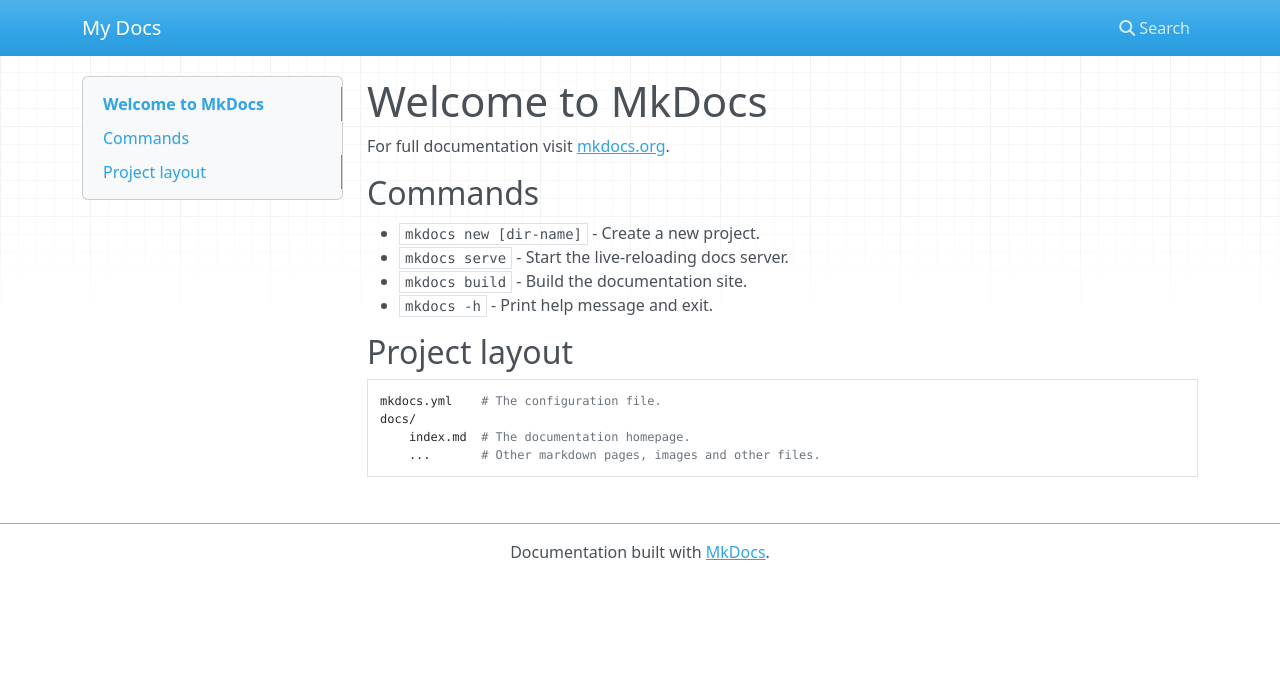
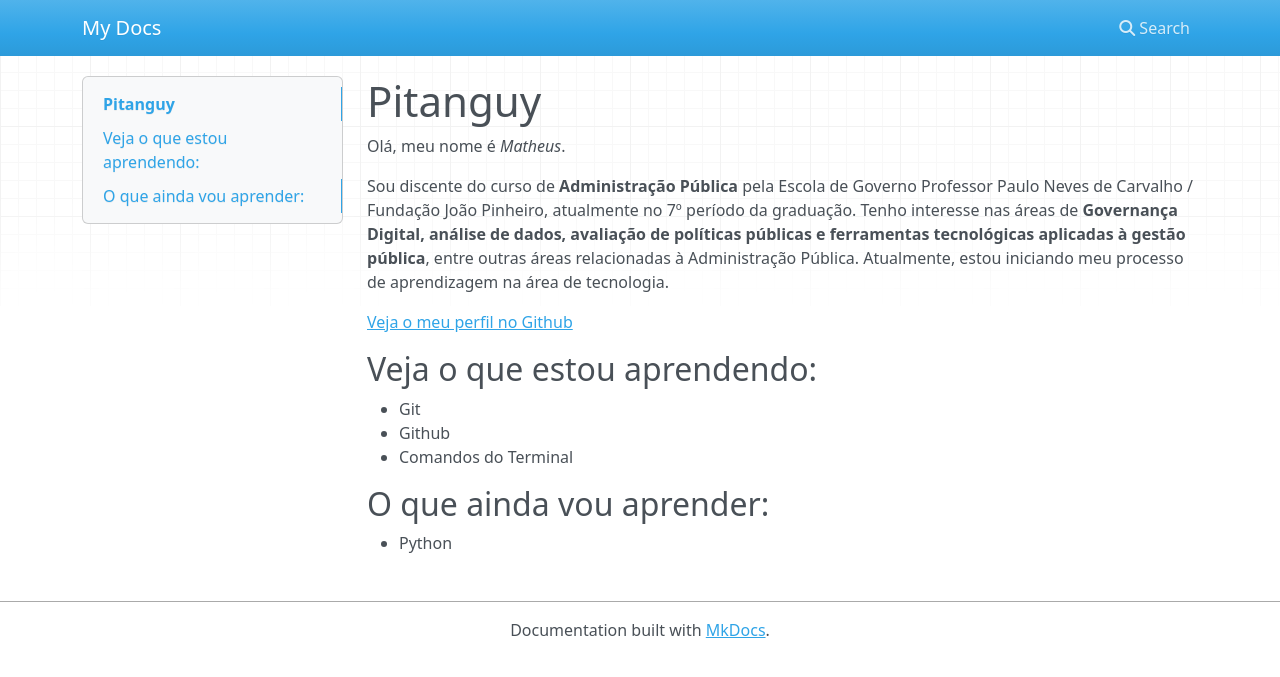
Before and after one commit to mathpitanguy/pitanguy, an MkDocs documentation site: the page built from docs/index.md, in a window 1280 px wide. Shown: the top 677 px of the page. Built offline with MkDocs 1.6.1, drawn with Linux system fonts in a browser that asks for light colours; nearby versions of some CDN libraries.

Commit message:
Altera texto da parte inicial

```diff
--- a/docs/index.md
+++ b/docs/index.md
@@ -1,17 +1,15 @@
-# Welcome to MkDocs
+# Pitanguy
 
-For full documentation visit [mkdocs.org](https://www.mkdocs.org).
+Olá, meu nome é *Matheus*.
 
-## Commands
+Sou discente do curso de **Administração Pública** pela Escola de Governo Professor Paulo Neves de Carvalho / Fundação João Pinheiro, atualmente no 7º período da graduação. Tenho interesse nas áreas de **Governança Digital, análise de dados, avaliação de políticas públicas e ferramentas tecnológicas aplicadas à gestão pública**, entre outras áreas relacionadas à Administração Pública. Atualmente, estou iniciando meu processo de aprendizagem na área de tecnologia.
 
-* `mkdocs new [dir-name]` - Create a new project.
-* `mkdocs serve` - Start the live-reloading docs server.
-* `mkdocs build` - Build the documentation site.
-* `mkdocs -h` - Print help message and exit.
+[Veja o meu perfil no Github](https://github.com/mathpitanguy)
 
-## Project layout
+## Veja o que estou aprendendo:
+- Git
+- Github
+- Comandos do Terminal
 
-    mkdocs.yml    # The configuration file.
-    docs/
-        index.md  # The documentation homepage.
-        ...       # Other markdown pages, images and other files.
+## O que ainda vou aprender:
+- Python
```
